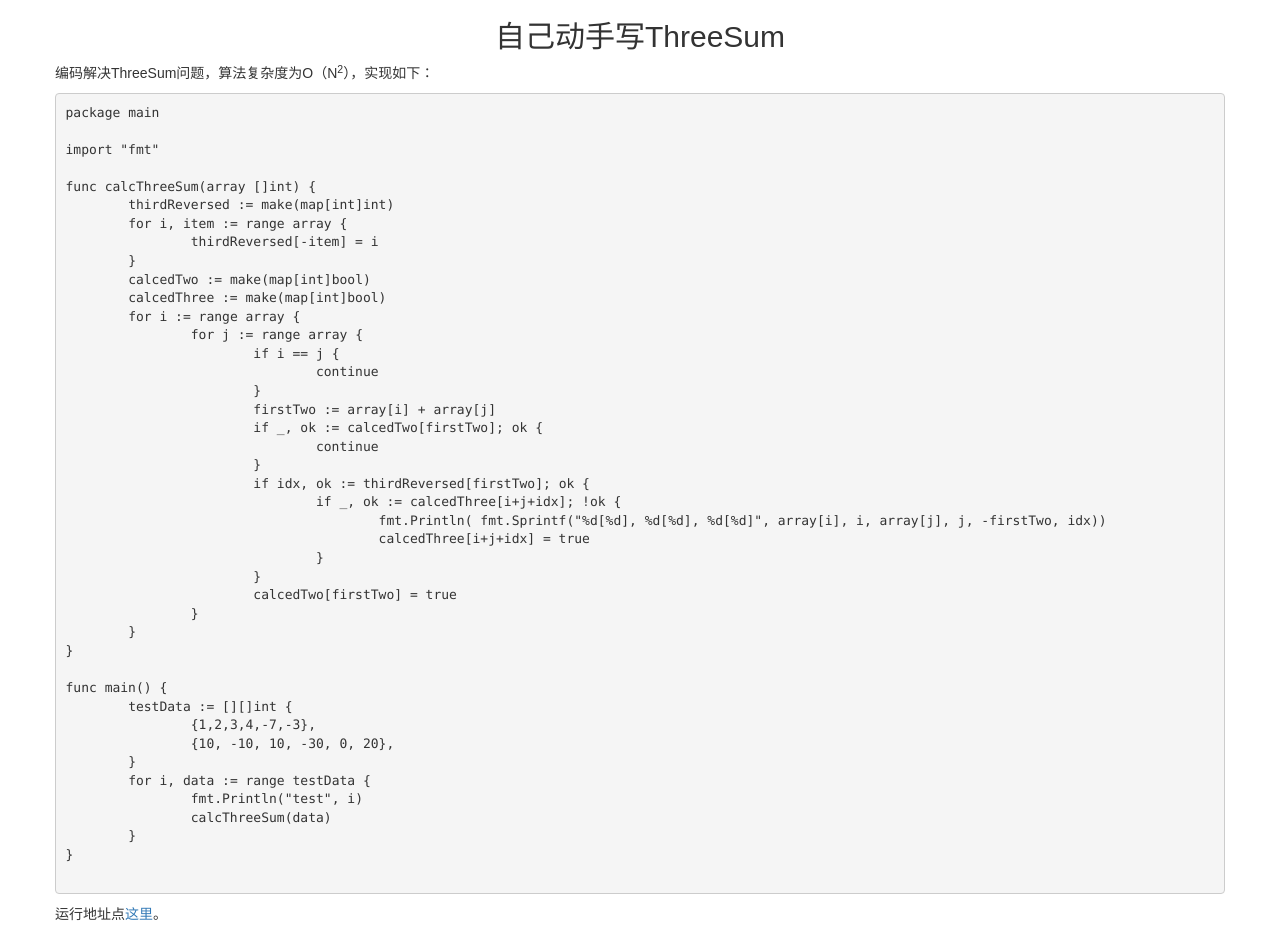
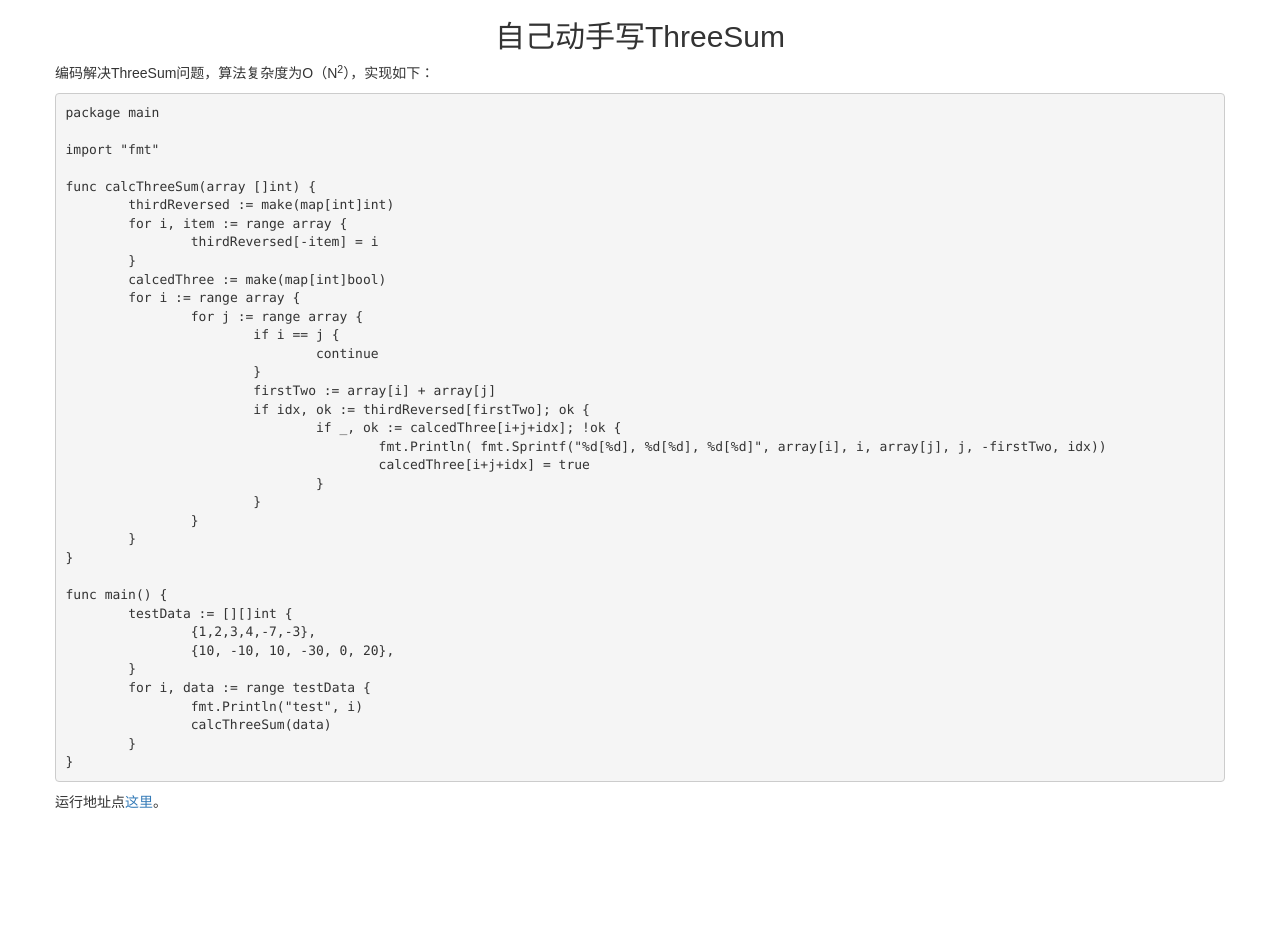
Before and after one commit to Wusuluren/wusuluren.github.io, a Jekyll site: the page built from _posts/2018-07-29-my_three_sum.md, in a window 1280 px wide. Built offline with Jekyll 4.4.1, drawn with Linux system fonts in a browser that asks for light colours; nearby versions of some CDN libraries; comment, search, counter and statistics services are not loaded; after the commit the page ends 900 px from its top, so only the background shows below that.

Commit message:
add threesum

````diff
--- a/_posts/2018-07-29-my_three_sum.md
+++ b/_posts/2018-07-29-my_three_sum.md
@@ -15,7 +15,6 @@ func calcThreeSum(array []int) {
 	for i, item := range array {
 		thirdReversed[-item] = i
 	}
-	calcedTwo := make(map[int]bool)
 	calcedThree := make(map[int]bool)
 	for i := range array {
 		for j := range array {
@@ -23,16 +22,12 @@ func calcThreeSum(array []int) {
 				continue
 			}
 			firstTwo := array[i] + array[j]
-			if _, ok := calcedTwo[firstTwo]; ok {
-				continue
-			}
 			if idx, ok := thirdReversed[firstTwo]; ok {
 				if _, ok := calcedThree[i+j+idx]; !ok {
 					fmt.Println( fmt.Sprintf("%d[%d], %d[%d], %d[%d]", array[i], i, array[j], j, -firstTwo, idx))
 					calcedThree[i+j+idx] = true
 				}
 			}
-			calcedTwo[firstTwo] = true
 		}
 	}
 }
@@ -47,6 +42,5 @@ func main() {
 		calcThreeSum(data)
 	}
 }
-
 ```
 运行地址点[这里](http://tpcg.io/hu1kuX)。
````
